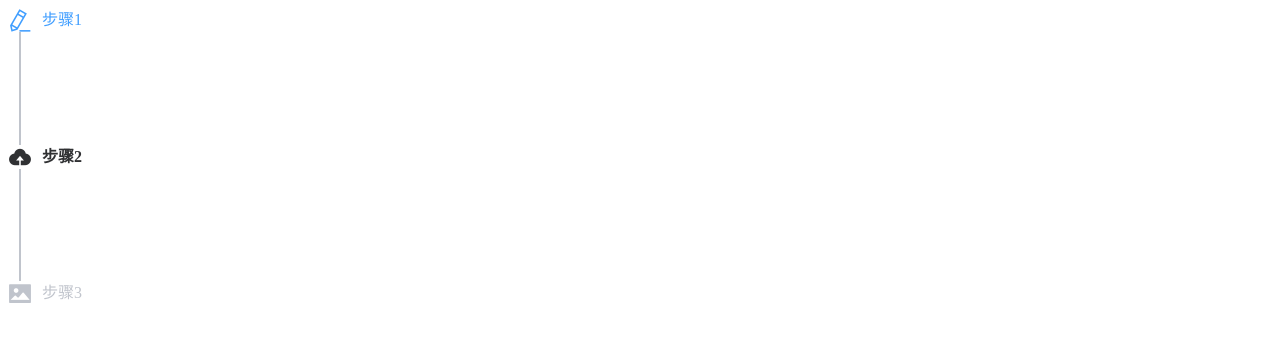
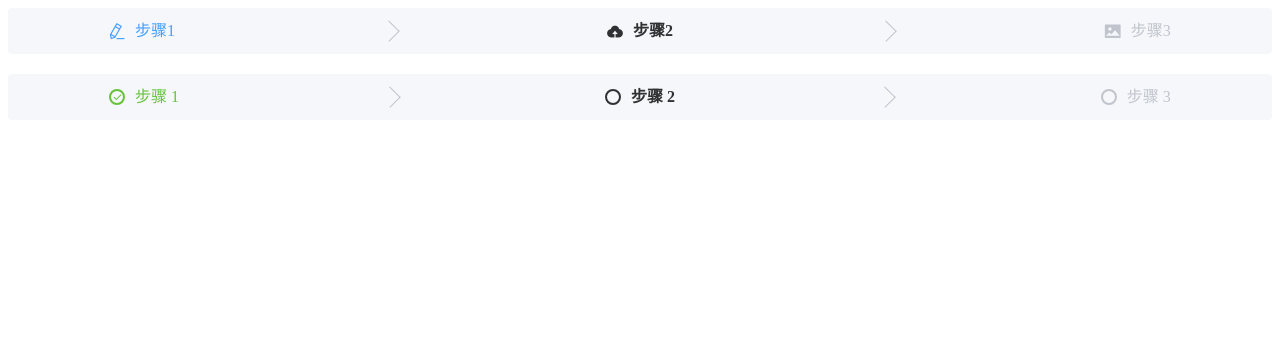
Before and after one commit to kingyeahwei/element_learning, a Vue app: page / in a window 1280 px wide. Shown: the top 342 px of the page. Built offline with nearby package versions, Linux system fonts and the light colour scheme.

Commit message:
steps 简洁风格的步骤条

```diff
--- a/src/App.vue
+++ b/src/App.vue
@@ -1,12 +1,16 @@
 <template>
   <div id="app">
-    <div style="height: 300px">
-      <el-steps :active="1" direction="vertical">
-        <el-step title="步骤1" icon="el-icon-edit"></el-step>
-        <el-step title="步骤2" icon="el-icon-upload"></el-step>
-        <el-step title="步骤3" icon="el-icon-picture"></el-step>
-      </el-steps>
-    </div>
+    <el-steps :active="1" simple>
+      <el-step title="步骤1" icon="el-icon-edit"></el-step>
+      <el-step title="步骤2" icon="el-icon-upload"></el-step>
+      <el-step title="步骤3" icon="el-icon-picture"></el-step>
+    </el-steps>
+
+    <el-steps :active="1" finish-status="success" simple style="margin-top: 20px;">
+      <el-step title="步骤 1"></el-step>
+      <el-step title="步骤 2"></el-step>
+      <el-step title="步骤 3"></el-step>
+    </el-steps>
   </div>
 </template>
 
```
